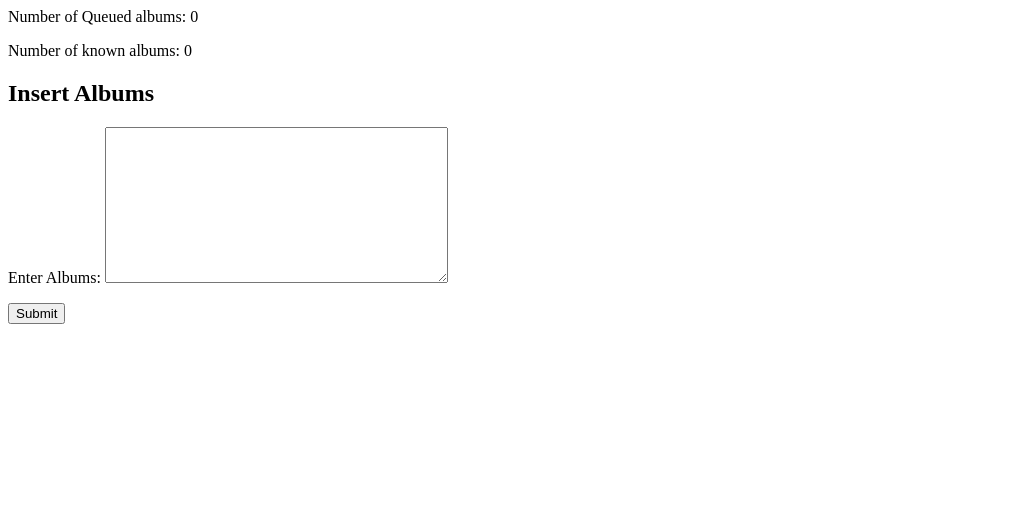
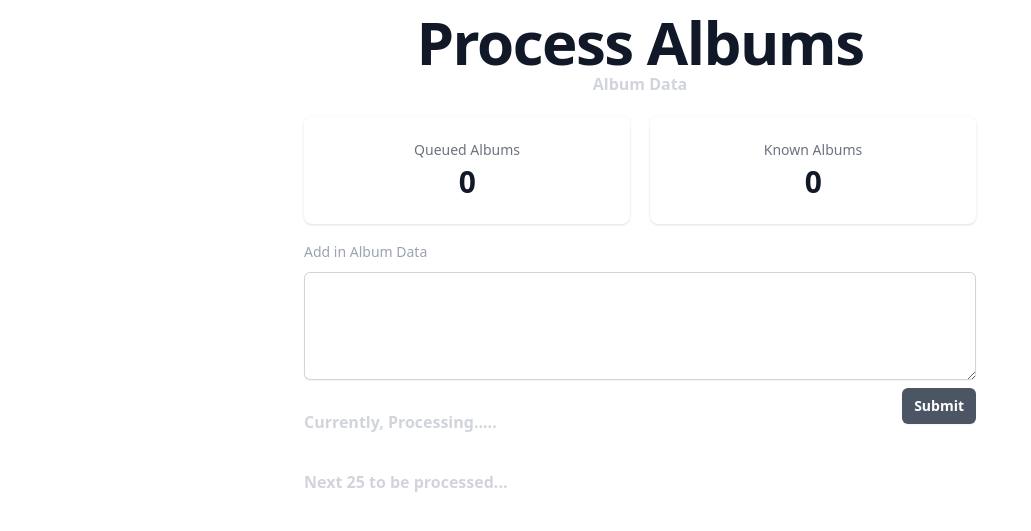
Before and after one commit to kod3000/django-music-collection, a Django app: page /albums/insert/ in a window 1280 px wide. Shown: the top 531 px of the page, without its empty margins (0-1031 px from the left). Run offline with Django 4.2, Linux system fonts and the light colour scheme; data that the repository does not hold is empty; some libraries are stand-ins or nearby versions.

Commit message:
added tailwind css to template, remade the ui, added insight to data backend on albums being processed.

```diff
--- a/albums/forms.py
+++ b/albums/forms.py
@@ -2,4 +2,5 @@
 from django import forms
 
 class ArrayForm(forms.Form):
-    array_data = forms.CharField(widget=forms.Textarea, label='Enter Albums')
+    # TODO: Remove this.. not being used..
+    array_data = forms.CharField(widget=forms.Textarea)
--- a/albums/templates/albums/insert_albums.html
+++ b/albums/templates/albums/insert_albums.html
@@ -1,16 +1,73 @@
 <html>
 <head>
+      <script src="https://cdn.tailwindcss.com"></script>
     <title>Insert Albums</title>
 </head>
 <body>
-    <p>Number of Queued albums: {{ albums_queued }}</p>
-    <p>Number of known albums: {{ albums_known }}</p>
+{% load humanize %}
 
-    <h2>Insert Albums</h2>
+<div class="bg-white px-6 mt-3  lg:px-8">
+  <div class="mx-auto max-w-2xl text-center">
+    <h2 class="text-4xl font-bold tracking-tight text-gray-900 sm:text-6xl">Process Albums</h2>
+      <div>
+      <h3 class="text-base font-semibold leading-6 text-gray-300">Album Data</h3>
+      <dl class="mt-5 grid grid-cols-1 gap-5 sm:grid-cols-2">
+        <div class="overflow-hidden rounded-lg bg-white px-4 py-5 shadow sm:p-6">
+          <dt class="truncate text-sm font-medium text-gray-500">Queued Albums</dt>
+          <dd class="mt-1 text-3xl font-semibold tracking-tight text-gray-900">{{ albums_queued|intcomma }}</dd>
+        </div>
+        <div class="overflow-hidden rounded-lg bg-white px-4 py-5 shadow sm:p-6">
+          <dt class="truncate text-sm font-medium text-gray-500">Known Albums</dt>
+          <dd class="mt-1 text-3xl font-semibold tracking-tight text-gray-900">{{  albums_known|intcomma  }}</dd>
+        </div>
+      </dl>
+    </div>
+      <div class="mx-auto mt-4 max-w-2xl " >
     <form method="post">
+      <label for="comment" class="block w-full text-left text-sm font-medium leading-6 text-gray-400">Add in Album Data </label>
         {% csrf_token %}
-        {{ form.as_p }}
-        <button type="submit">Submit</button>
+          <div class="mt-2 ">
+             <textarea rows="4"  name="array_data"  required="" id="id_array_data" class="block w-full rounded-md border-0 py-1.5 text-gray-900 shadow-sm ring-1 ring-inset ring-gray-300 placeholder:text-gray-400 focus:ring-2 focus:ring-inset focus:ring-gray-600 sm:text-sm sm:leading-6"></textarea>
+          </div>
+         <div class="flex-shrink-0 mt-2 w-full text-right">
+            <button type="submit" class="inline-flex items-center rounded-md bg-gray-600 px-3 py-2 text-sm font-semibold text-white shadow-sm hover:bg-gray-500 focus-visible:outline focus-visible:outline-2 focus-visible:outline-offset-2 focus-visible:outline-gray-600">Submit</button>
+          </div>
     </form>
+    </div>
+  </div>
+</div>
+<div class="bg-white px-6 lg:px-8 -mt-8">
+  <div class="mx-auto max-w-2xl text-center">
+    <div class="px-4 sm:px-0">
+    <h3 class="text-base font-semibold w-full text-left leading-7 text-gray-300">Currently, Processing..... </h3>
+  </div>
+      <section class="flex" >
+        {% for data in albums %}
+            <div class="p-1"><img src="{{ data.image }}" width="30px" title="{{ data.album.title }} [{{ data.album.numberOfTracks }}]" /></div>
+        {% endfor %}
+    </section>
+  </div>
+  <div class="mx-auto max-w-2xl mt-8 w-full text-center">
+  <div class="px-4 sm:px-0">
+    <h3 class="text-base font-semibold w-full text-left leading-7 text-gray-300">Next 25 to be processed... </h3>
+  </div>
+  <section>
+    <ul role="list" class="grid grid-cols-2 gap-x-4 gap-y-8 sm:grid-cols-3 sm:gap-x-6 lg:grid-cols-4 xl:gap-x-8">
+      {% for data in next_up %}
+      <li class="relative">
+        <div class="group aspect-h-7 aspect-w-7 block w-full justify-center items-center overflow-hidden rounded-lg bg-gray-100 focus-within:ring-2 focus-within:ring-indigo-500 focus-within:ring-offset-2 focus-within:ring-offset-gray-100">
+                <img src="{{ data.image }}" style="min-width: 100px" title="{{ data.album.title }} [{{ data.album.numberOfTracks }}]" class="pointer-events-none  p-2  group-hover:opacity-75" />
+          <button type="button" class="absolute inset-0 focus:outline-none">
+            <span class="sr-only">{{ data.album.title }} </span>
+          </button>
+        </div>
+        <p class="pointer-events-none mt-2 block truncate text-sm font-medium text-gray-900">{{ data.album.title }} </p>
+        <p class="pointer-events-none block text-sm font-medium text-gray-500">{{ data.album.numberOfTracks }} tracks</p>
+      </li>
+      {% endfor %}
+    </ul>
+    </section>
+  </div>
+</div>
 </body>
 </html>
--- a/albums/views.py
+++ b/albums/views.py
@@ -6,6 +6,22 @@ from .forms import ArrayForm
 from pymongo import MongoClient
 from django.conf import settings
 from pymongo.errors import ConnectionFailure
+import os
+def get_albums(skip=0, limit=25):
+    albums = []
+    try:
+        client = MongoClient(settings.MONGO_URI)
+        db = client[settings.MONGO_DATABASE_NAME]
+        collection = db['_queue_up_albums']
+        latest_albums = collection.find().sort([('_id', 1)]).skip(skip).limit(limit)
+        for album in latest_albums:
+            album['image'] = (os.environ.get('image_static_resource') +
+                              album['album']['cover'].replace('-', '/')) + '/80x80.jpg'
+            albums.append(album)
+        client.close()
+        return albums
+    except ConnectionFailure:
+        return albums
 
 def insert_array(request):
     if request.method == 'POST':
@@ -60,6 +76,8 @@ def insert_array(request):
     context = {
         'form': form,
         'albums_known' : known_count,
-        'albums_queued' : albums_count
+        'albums_queued' : albums_count,
+        'albums': get_albums(0,25),
+        'next_up': get_albums(25,25)
     }
     return render(request, 'albums/insert_albums.html', context)
--- a/music_collection/settings.py
+++ b/music_collection/settings.py
@@ -36,6 +36,7 @@ CSRF_TRUSTED_ORIGINS = os.environ.get('CSRF_TRUSTED_ORIGINS', 'localhost').split
 INSTALLED_APPS = [
     'django.contrib.admin',
     'django.contrib.auth',
+    'django.contrib.humanize',
     'django.contrib.contenttypes',
     'django.contrib.sessions',
     'django.contrib.messages',
```
